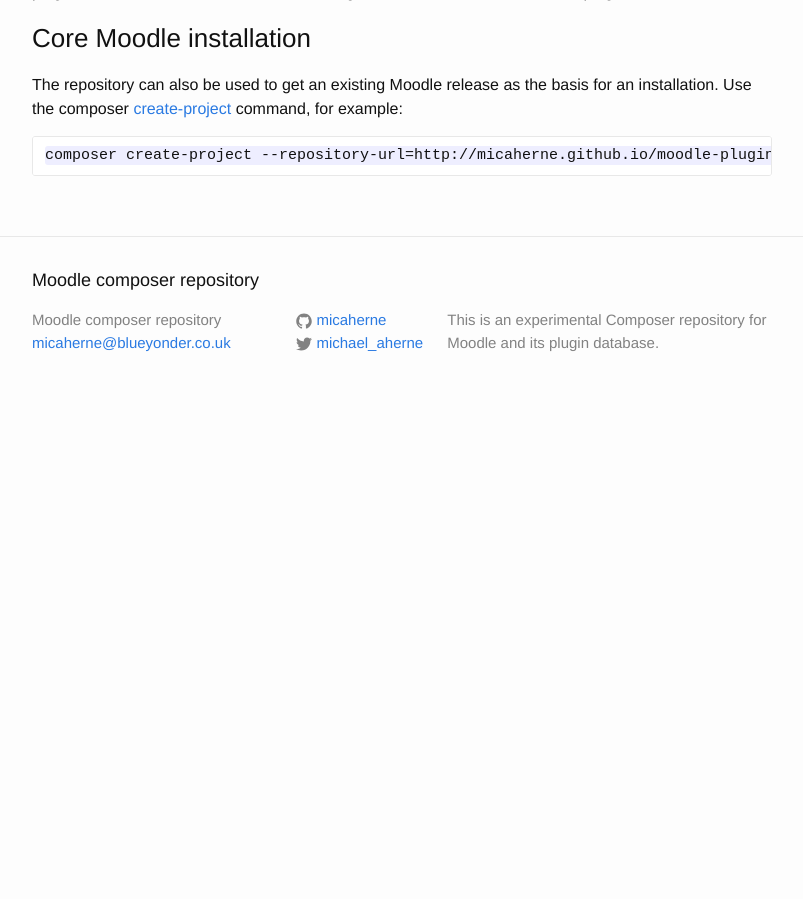
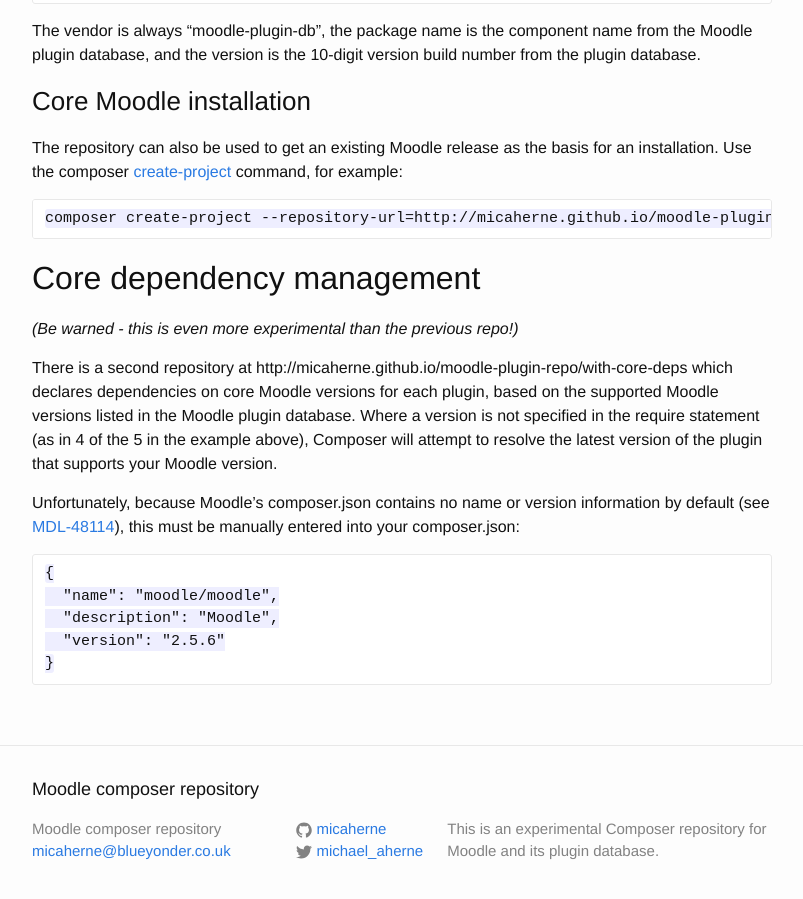
Before and after one commit to micaherne/moodle-plugin-repo, a Jekyll site: the page built from about.md, in a window 1280 px wide and 900 px high, scrolled down 807 px. Shown: the whole window, without its empty margins (238-1041 px from the left). Built offline with Jekyll 4.4.1, drawn with Linux system fonts in a browser that asks for light colours; before the commit the page ends 1221 px from its top, so only the background shows below that; some of the changed text lies outside the part shown.

Commit message:
Added details to about page

```diff
--- a/about.md
+++ b/about.md
@@ -8,6 +8,7 @@ This is an experimental [Composer](https://getcomposer.org) repository for [Mood
 its [plugin database](https://moodle.org/plugins/).
 
 ## Usage
+_The following assumes fairly good knowledge of Composer: what it's for; how to create a composer.json file; how to install and update your dependencies._
 
 ### Plugin installation
 To manage Moodle plugins within a Moodle installation, add the repository to the composer.json file, in the "[repositories](https://getcomposer.org/doc/04-schema.md#repositories)" section.
@@ -35,3 +36,16 @@ The vendor is always "moodle-plugin-db", the package name is the component name
 The repository can also be used to get an existing Moodle release as the basis for an installation. Use the composer [create-project](https://getcomposer.org/doc/03-cli.md#create-project) command, for example:
 
     composer create-project --repository-url=http://micaherne.github.io/moodle-plugin-repo moodle/moodle outputdirname 2.3.4
+
+## Core dependency management
+*(Be warned - this is even more experimental than the previous repo!)*
+
+There is a second repository at http://micaherne.github.io/moodle-plugin-repo/with-core-deps which declares dependencies on core Moodle versions for each plugin, based on the supported Moodle versions listed in the Moodle plugin database. Where a version is not specified in the require statement (as in 4 of the 5 in the example above), Composer will attempt to resolve the latest version of the plugin that supports your Moodle version.
+
+Unfortunately, because Moodle's composer.json contains no name or version information by default (see [MDL-48114](https://tracker.moodle.org/browse/MDL-48114)), this must be manually entered into your composer.json:
+
+    {
+      "name": "moodle/moodle",
+      "description": "Moodle",
+      "version": "2.5.6"
+    }
```
